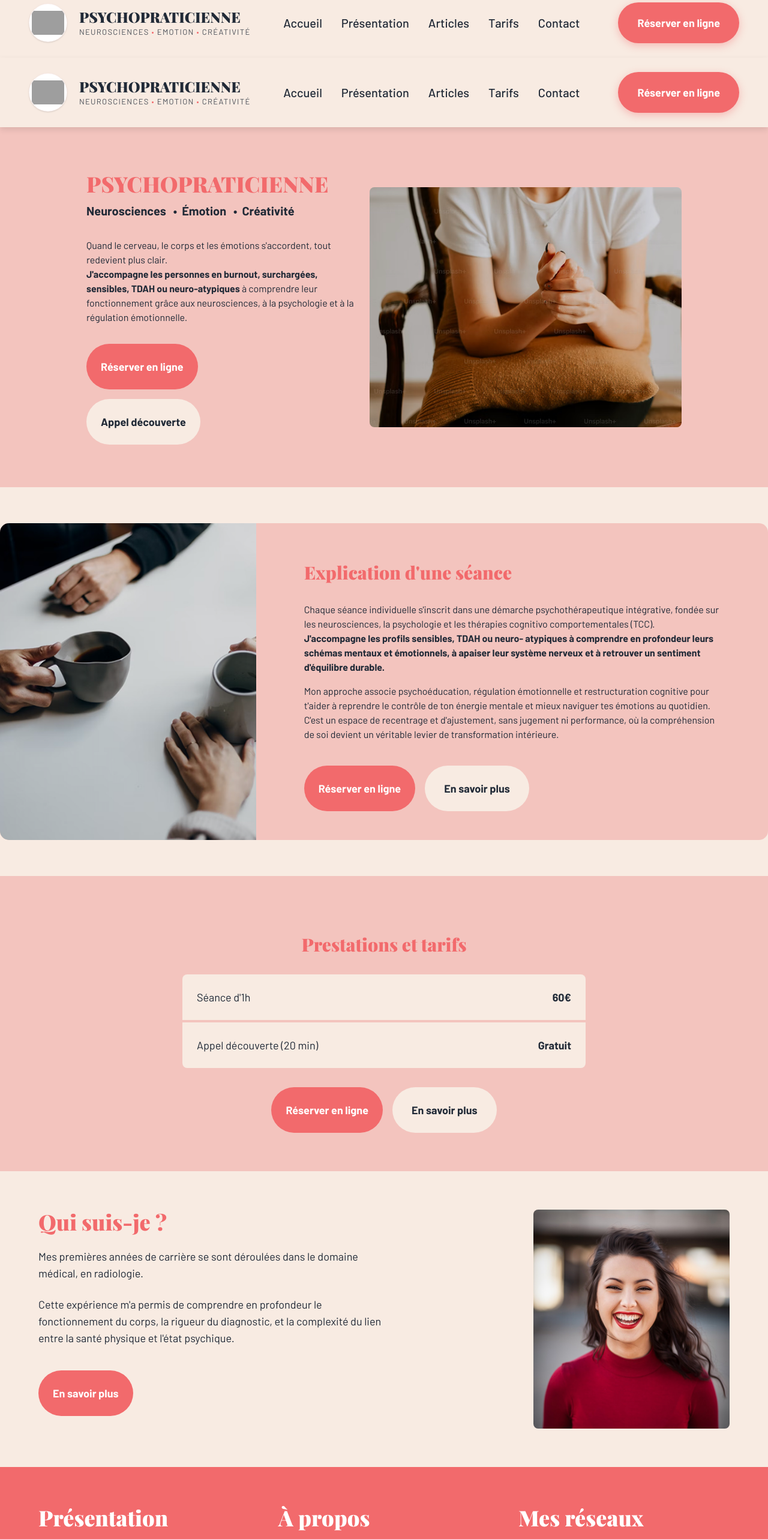
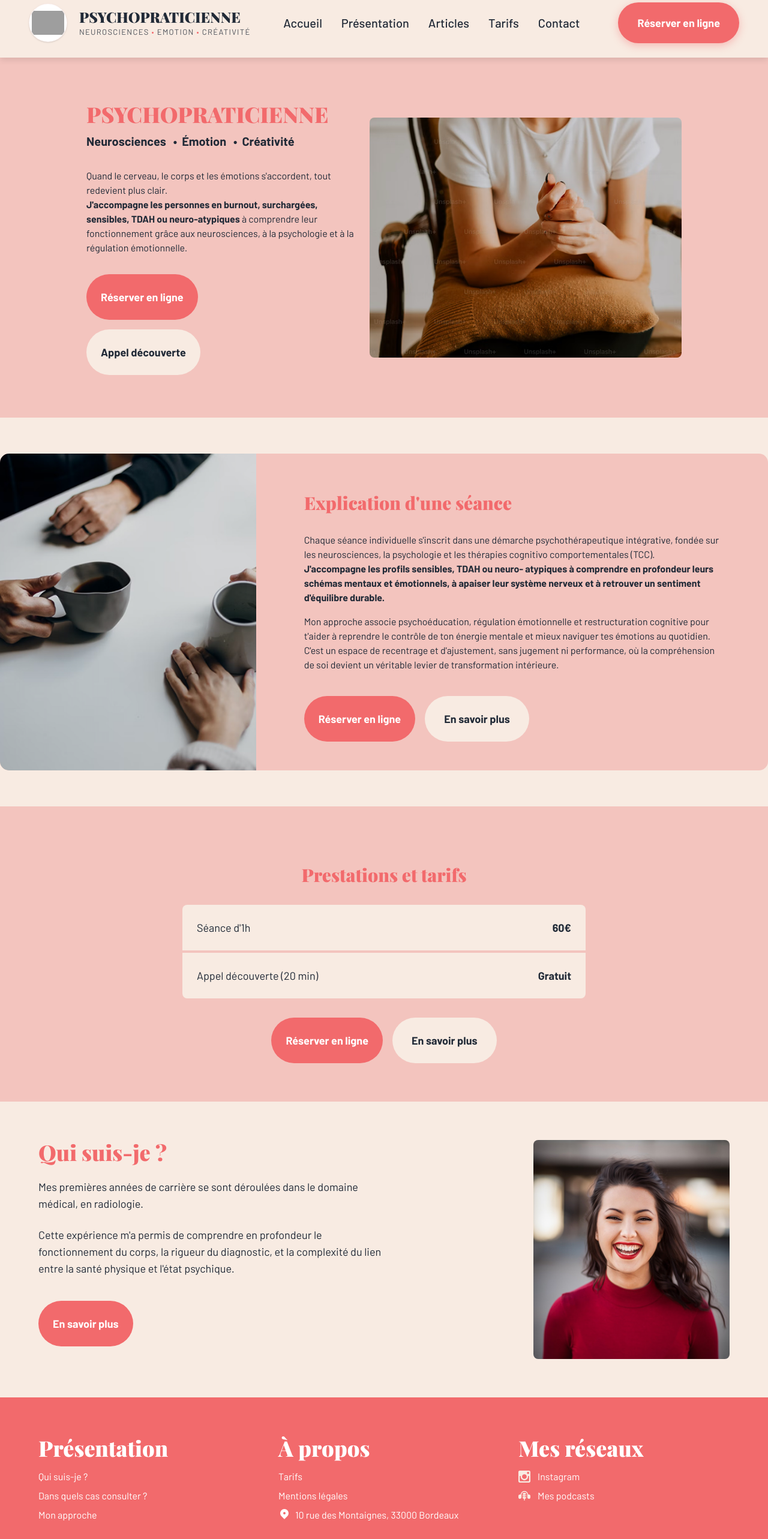
Before and after one commit to nicochnz/Elody_Psy, a Next.js app: page / in a window 1280 px wide. Shown: the part 20-2585 px from the top of the page at 60% size. Built offline with nearby package versions, Linux system fonts and the light colour scheme; grey boxes are pictures that could not be loaded.

Commit message:
fix: header + footer bug hp

```diff
--- a/app/pages/homepage/page.tsx
+++ b/app/pages/homepage/page.tsx
@@ -1,12 +1,9 @@
 'use client';
 import Image from "next/image";
 import Link from "next/link";
-import Footer from "@/app/components/footer";
-import Header from "@/app/components/header";
 export default function Homepage() {
   return (
     <main>
-      <Header />
       <section className="bg-primary w-full h-auto md:h-[600px] py-8 md:py-0">
         <div className="flex flex-col md:flex-row w-full h-full items-start md:items-center justify-center md:justify-between px-6 md:px-36 gap-6 md:gap-0">
           <div className="flex justify-center w-full md:hidden mb-4">
@@ -163,7 +160,6 @@ export default function Homepage() {
           </div>
         </div>
       </section>
-      <Footer />
     </main>
   );
 }
```
